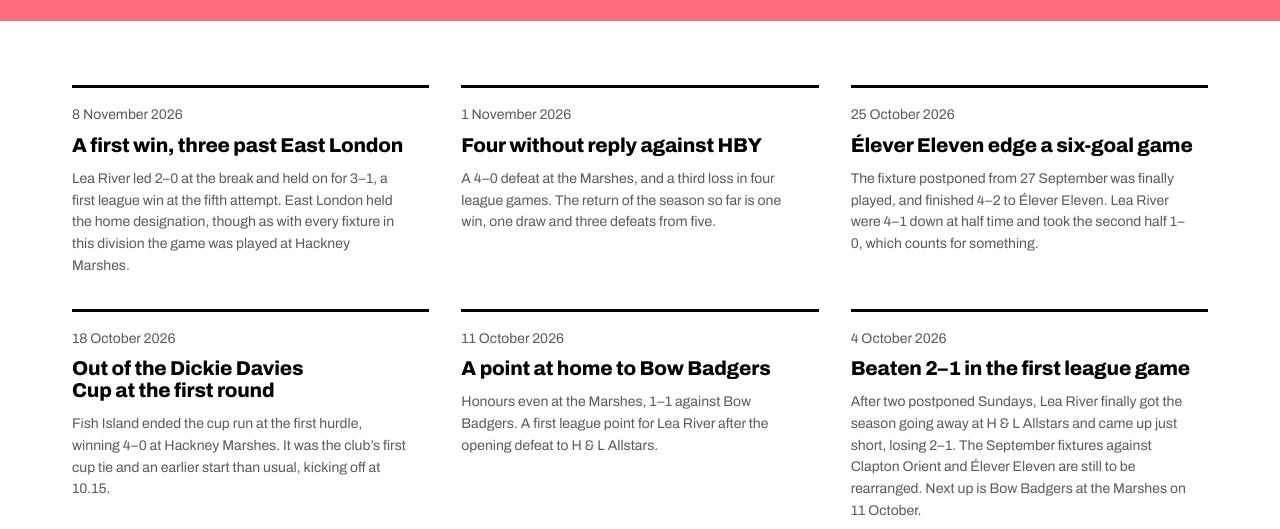
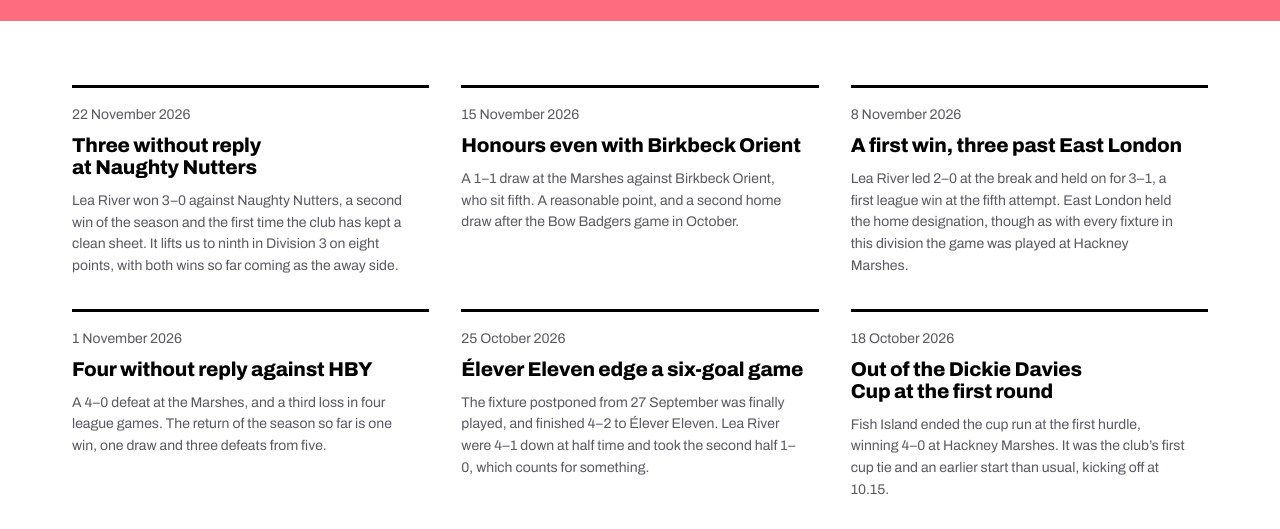
Before and after one commit to nonsosr/lea-river-fc, a plain HTML site: page news.html in a window 1280 px wide. Shown: the part 203-732 px from the top of the page. Drawn offline with Linux system fonts and the light colour scheme.

Commit message:
feat(news): add reports for 15 and 22 November
Covers the Birkbeck Orient draw and the win at Naughty Nutters,
including that both wins this season have come as the away side.

Co-Authored-By: Claude Opus 5 <noreply@anthropic.com>
Claude-Session: https://claude.ai/code/session_01Uaw4uXskqkusnvmNPfaxn3

```diff
--- a/news.html
+++ b/news.html
@@ -63,6 +63,18 @@
     <section class="section">
       <div class="wrap">
         <div class="stories">
+
+          <article class="story">
+            <time datetime="2026-11-22">22 November 2026</time>
+            <h2><a href="fixtures.html">Three without reply at Naughty Nutters</a></h2>
+            <p>Lea River won 3–0 against Naughty Nutters, a second win of the season and the first time the club has kept a clean sheet. It lifts us to ninth in Division 3 on eight points, with both wins so far coming as the away side.</p>
+          </article>
+
+          <article class="story">
+            <time datetime="2026-11-15">15 November 2026</time>
+            <h2><a href="fixtures.html">Honours even with Birkbeck Orient</a></h2>
+            <p>A 1–1 draw at the Marshes against Birkbeck Orient, who sit fifth. A reasonable point, and a second home draw after the Bow Badgers game in October.</p>
+          </article>
 
           <article class="story">
             <time datetime="2026-11-08">8 November 2026</time>
```
